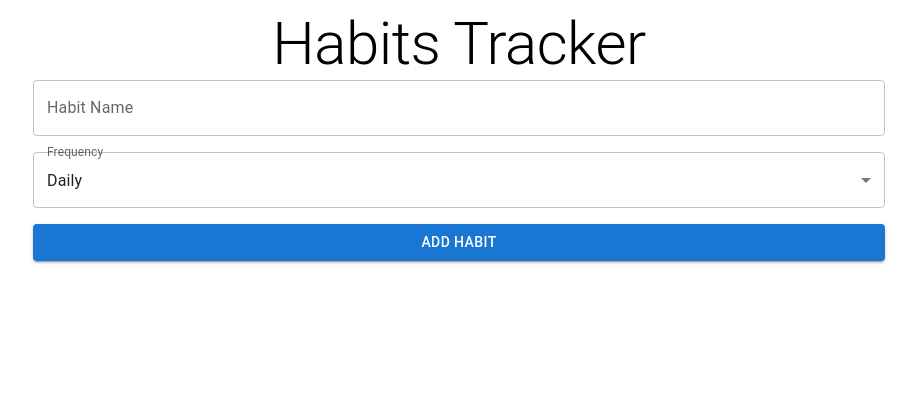
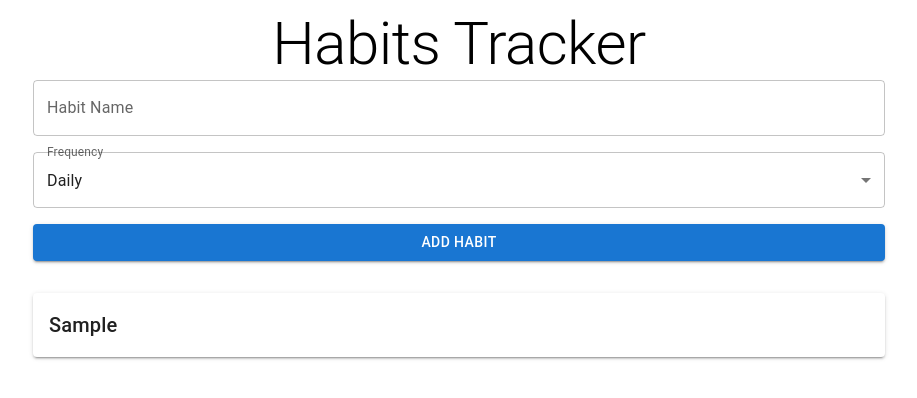
Before and after one commit to PraneethBunny123/habits-tracker, a React (Vite) app: page / in a window 1280 px wide. Both pictures are taken after typing "Sample" into the empty fields and a click on the button "ADD HABIT". Shown: the top 398 px of the page, without its empty margins (181-1098 px from the left). Built offline with nearby package versions, Linux system fonts and the light colour scheme.

Commit message:
rendering the habits as a list

```diff
--- a/src/App.jsx
+++ b/src/App.jsx
@@ -2,6 +2,7 @@ import { Provider } from "react-redux"
 import store from './store/store'
 import { Container, Typography } from "@mui/material"
 import HabitForm from "./components/HabitForm"
+import HabitsList from "./components/HabitsList"
 
 function App() {
     return (
@@ -11,6 +12,7 @@ function App() {
                     Habits Tracker
                 </Typography>
                 <HabitForm />
+                <HabitsList />
             </Container>
         </Provider>
     )
--- /dev/null
+++ b/src/components/HabitsList.jsx
@@ -0,0 +1,36 @@
+import { Box, Grid, Paper, Typography } from "@mui/material"
+import { useSelector } from "react-redux"
+
+export default function HabitsList() {
+    const {habits} = useSelector((state) => state.habits)
+
+    return (
+        <Box sx={{
+            display: 'flex',
+            flexDirection: 'column',
+            gap: 2,
+            mt: 4
+        }}>
+            {habits.map(habit => (
+                <Paper
+                    key={habit.id}
+                    elevation={2}
+                    sx={{p:2}}
+                >
+                    <Grid container alignItems="center">
+                        <Grid>
+                            <Typography variant="h6">{habit.name}</Typography>
+                            <Typography
+                                variant="body2"
+                                color="text.secondary"
+                                sx={{textTransform: 'capitalize'}}
+                            >
+                                {habit.frequency}
+                            </Typography>
+                        </Grid>
+                    </Grid>
+                </Paper>
+            ))}
+        </Box>
+    )
+}
```
